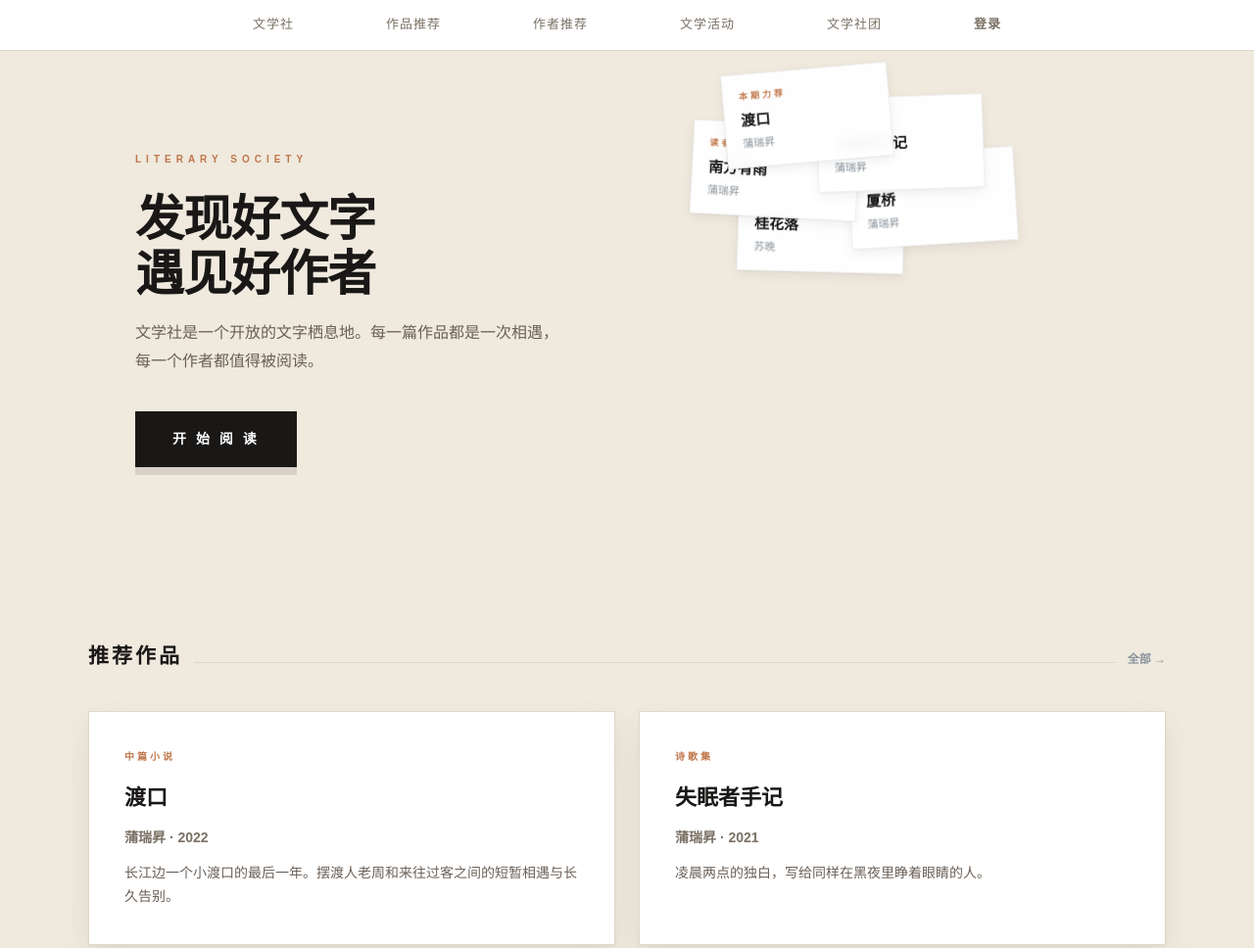
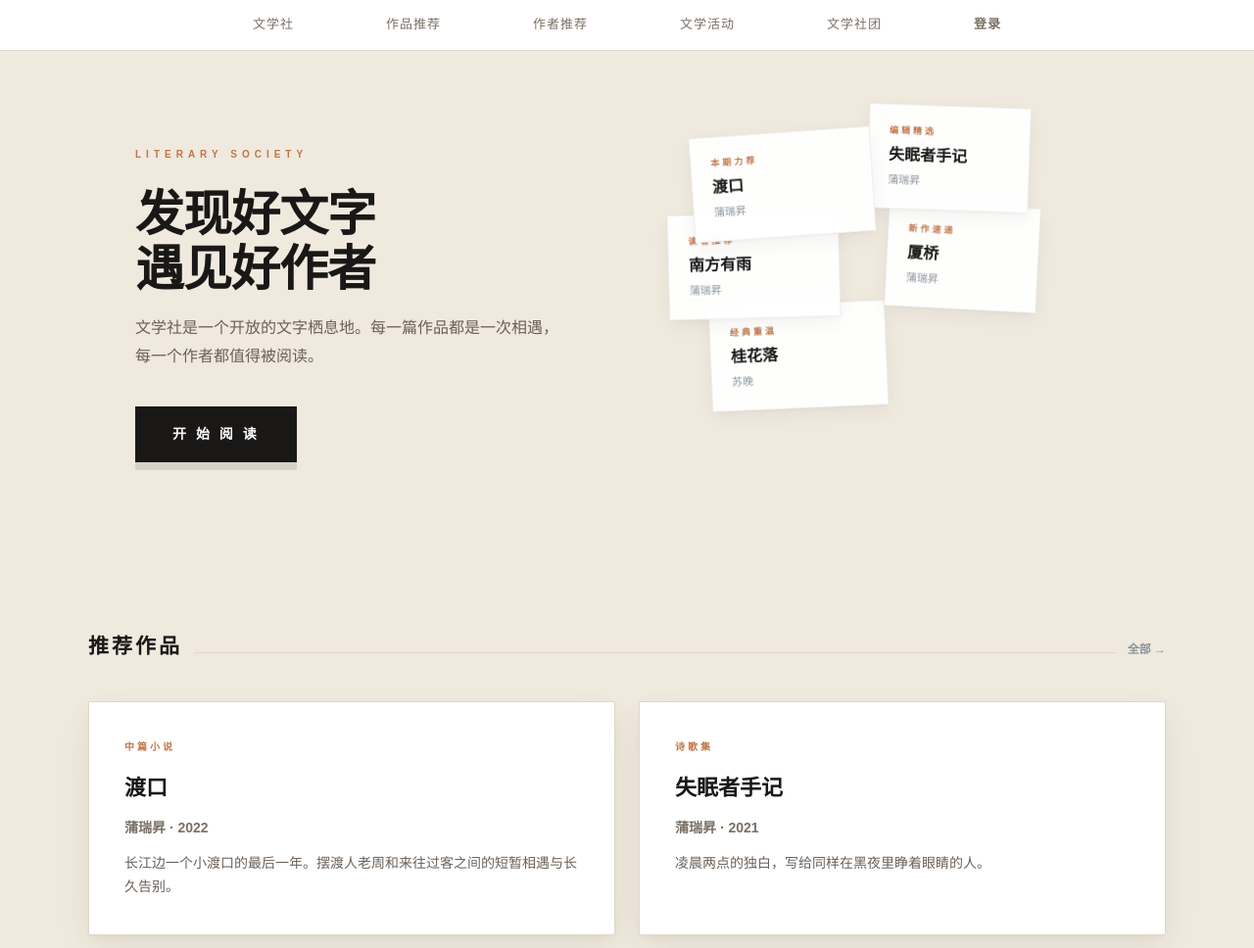
Before and after one commit to kker-5533/writer-site, an Astro site: page / in a window 1280 px wide. Shown: the top 968 px of the page at 98% size. Built offline with nearby package versions, Linux system fonts and the light colour scheme; Astro itself is replaced by a stand-in of ours.

Commit message:
重排: 卡片大小各异+居中分布+柔和旋转

```diff
--- a/src/pages/index.astro
+++ b/src/pages/index.astro
@@ -141,28 +141,31 @@ const recommendedAuthors = users.filter((u: any) => u.recommended && u.status ==
   }
   .cta-btn:hover { transform: translateY(2px); box-shadow: 0 4px 0 rgba(0,0,0,.1); }
 
-  .hero-cards { position: relative; height: 480px; margin-top: -10px; }
+  .hero-cards {
+    position: relative; height: 460px;
+    display: flex; align-items: center; justify-content: center;
+  }
   .hc {
-    position: absolute; background: rgba(255,255,255,.94); backdrop-filter: blur(6px);
-    padding: 14px 16px; border: 1px solid rgba(0,0,0,.06);
-    width: 170px; cursor: pointer; transition: transform .6s cubic-bezier(.22,.61,.36,1),box-shadow .6s,z-index .6s;
+    position: absolute; background: rgba(255,255,255,.93); backdrop-filter: blur(8px);
+    padding: 18px 20px; border: 1px solid rgba(0,0,0,.05);
+    cursor: pointer; transition: all .6s cubic-bezier(.22,.61,.36,1);
     text-decoration: none; color: inherit;
-    box-shadow: 0 1px 3px rgba(0,0,0,.04), 0 4px 12px rgba(0,0,0,.06);
+    box-shadow: 0 1px 3px rgba(0,0,0,.03), 0 6px 18px rgba(0,0,0,.05);
   }
-  .hc:hover { z-index: 20 !important; box-shadow: 0 8px 40px rgba(0,0,0,.15) !important; transform: rotate(0deg) translateY(-6px) scale(1.06) !important; }
+  .hc:hover { z-index: 20 !important; box-shadow: 0 12px 48px rgba(0,0,0,.14) !important; transform: rotate(0deg) translateY(-8px) scale(1.05) !important; }
   .hc-tag { font-size: 9px; font-weight: 700; letter-spacing: 3px; color: var(--accent); margin-bottom: 6px; display: block; }
-  .hc h3 { font-size: 15px; font-weight: 700; margin-bottom: 3px; color: var(--navy); line-height: 1.3; }
+  .hc h3 { font-size: 16px; font-weight: 700; margin-bottom: 4px; color: var(--navy); line-height: 1.3; }
   .hc a { text-decoration: none; color: inherit; }
   .hc-author { font-size: 11px; color: var(--text-light); }
 
-  /* 7张卡片——扇形瀑布层叠 */
-  .hc1 { top: 0; left: 15%; z-index: 7; transform: rotate(-5deg); }
-  .hc2 { top: 28px; left: 35%; z-index: 6; transform: rotate(-2deg); }
-  .hc3 { top: 56px; left: 8%; z-index: 5; transform: rotate(3deg); }
-  .hc4 { top: 84px; left: 42%; z-index: 4; transform: rotate(-3.5deg); }
-  .hc5 { top: 112px; left: 18%; z-index: 3; transform: rotate(1.5deg); }
-  .hc6 { top: 140px; left: 38%; z-index: 2; transform: rotate(-1deg); }
-  .hc7 { top: 170px; left: 25%; z-index: 1; transform: rotate(2.5deg); }
+  /* 7张卡片——艺术错落排列，不同大小，居中分布 */
+  .hc1 { width: 185px; top: 12%; left: 8%; z-index: 7; transform: rotate(-4deg); }
+  .hc2 { width: 165px; top: 6%; left: 46%; z-index: 6; transform: rotate(2deg); }
+  .hc3 { width: 175px; top: 30%; left: 3%; z-index: 5; transform: rotate(-1.5deg); }
+  .hc4 { width: 155px; top: 28%; left: 50%; z-index: 4; transform: rotate(3deg); }
+  .hc5 { width: 180px; top: 50%; left: 12%; z-index: 3; transform: rotate(-2.5deg); }
+  .hc6 { width: 160px; top: 52%; left: 43%; z-index: 2; transform: rotate(1deg); }
+  .hc7 { width: 170px; top: 72%; left: 24%; z-index: 1; transform: rotate(-3deg); }
 
   /* ===== 通用区域 ===== */
   .sec { padding: 40px 48px; }
```
